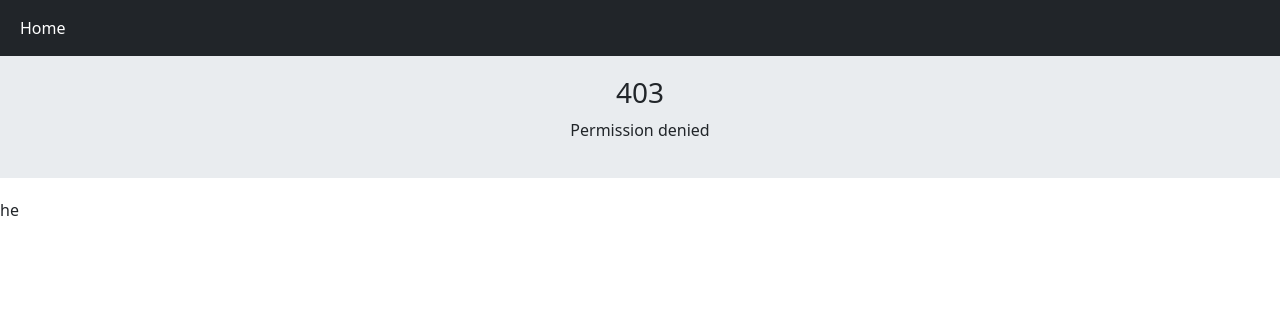
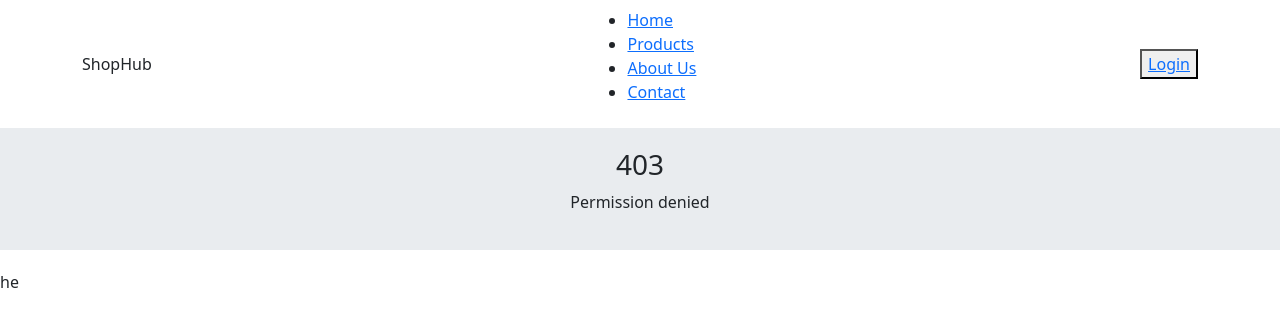
Before and after one commit to Farzin-pip/Shop, a Django app: template templates/403.html in a window 1280 px wide. Shown: the top 327 px of the page. Run offline with Django 5.2, Linux system fonts and the light colour scheme; the template is opened without the code that fills it, so the values that code supplies are empty.

Commit message:
version 2 home page

```diff
--- a/home/views.py
+++ b/home/views.py
@@ -3,7 +3,6 @@ from django.views import View
 
 
 class HomeView(View):
-    template_name = 'home.html'
 
     def get(self, request):
-        return render(request, self.template_name)
+        return render(request, 'home/home.html')
--- a/templates/inc/navbar.html
+++ b/templates/inc/navbar.html
@@ -1,7 +1,15 @@
-<nav class="navbar navbar-expand-lg navbar-dark bg-dark">
-    <div class="container-fluid">
-        <div class="navbar-nav">
-            <a class="nav-link active" href="{% url 'home:home' %}">Home</a>
+ <nav class="navbar">
+        <div class="container">
+
+            <div class="logo">Shop<span>Hub</span></div>
+
+            <ul class="nav-links">
+                <li><a href="{% url 'home:home' %}" class="active">Home</a></li>
+                <li><a href="#">Products</a></li>
+                <li><a href="#">About Us</a></li>
+                <li><a href="#">Contact</a></li>
+            </ul>
+
+            <button class="login-btn"><a href="{% url 'accounts:user_login' %}" class="active">Login</a></button>
         </div>
-    </div>
-</nav>
+ </nav>
```
Also changed, not shown: accounts/templates/accounts/login.html (added, +10 -0 lines), home/templates/home/home.html (+7 -15 lines).
